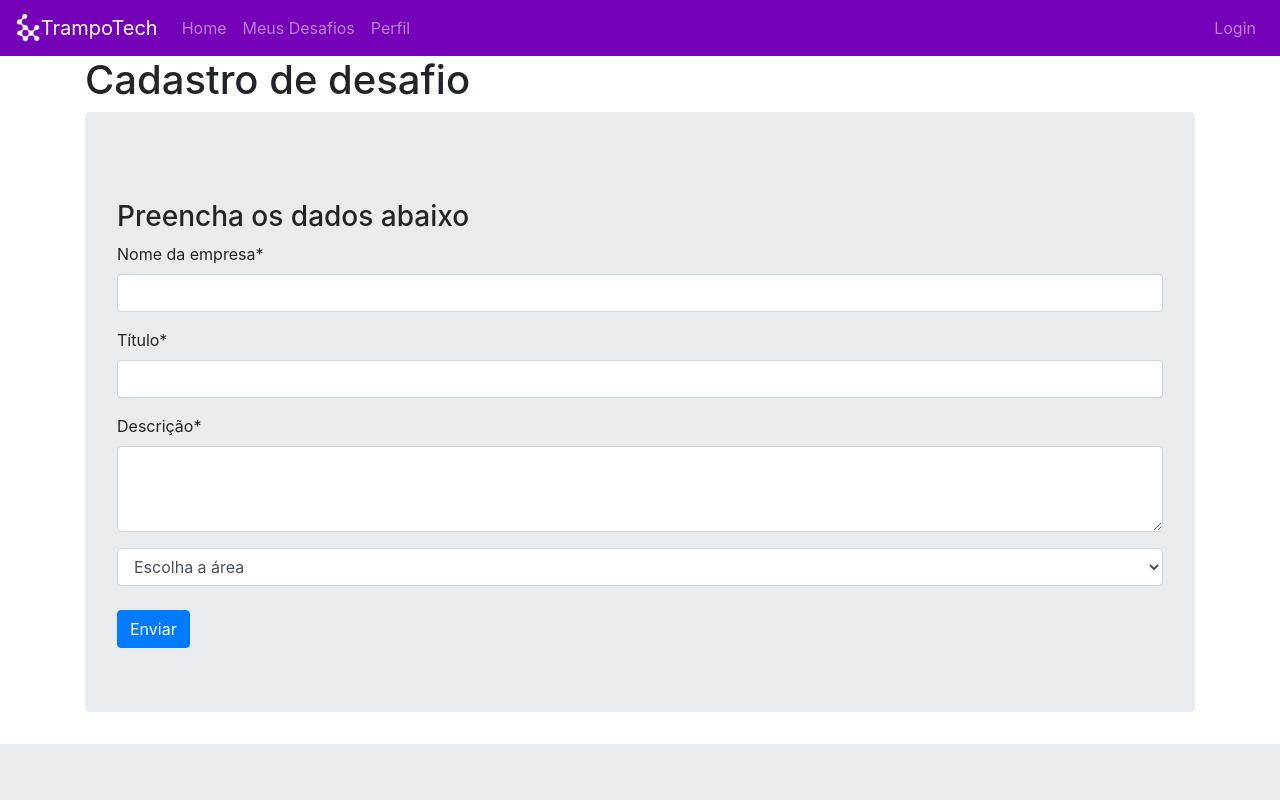
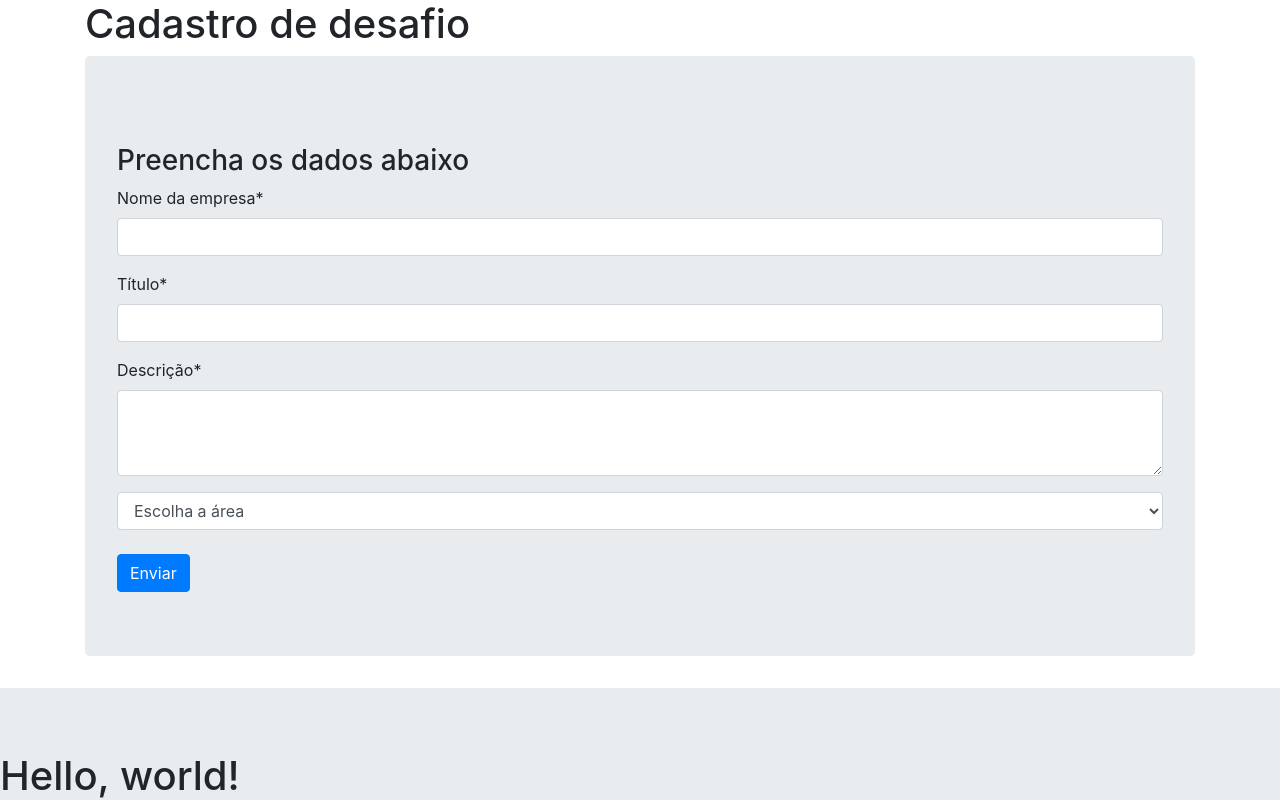
Before and after one commit to daniellycosta/ProviHackWoman, a React (Create React App) app: page /CadastroDesafio in a window 1280 px wide. Shown: the top 800 px of the page. Built offline with nearby package versions, Linux system fonts and the light colour scheme.

Commit message:
feat: tira o header

```diff
--- a/src/components/CadastroDesafio/CadastroDesafioComponent.jsx
+++ b/src/components/CadastroDesafio/CadastroDesafioComponent.jsx
@@ -3,6 +3,7 @@ import { Form, FormControl, Container, Jumbotron, Button } from "react-bootstrap
 
 export const CadastroDesafioComponent = (props) => {
   return (
+    <div>
 
       <Container>
         <h1>Cadastro de desafio</h1>
@@ -43,7 +44,7 @@ export const CadastroDesafioComponent = (props) => {
         </Jumbotron>
       </Container>
 
-
+    </div>
 
 
 
--- a/src/index.js
+++ b/src/index.js
@@ -3,13 +3,11 @@ import ReactDOM from "react-dom";
 import "./index.css";
 import { App } from "../src/App";
 import { Footer } from "../src/components/Footer";
-import { Header } from "../src/components/Header";
 import reportWebVitals from "./reportWebVitals";
 import "bootstrap/dist/css/bootstrap.min.css";
 
 ReactDOM.render(
   <React.StrictMode>
-    <Header/>
     <App />
     <Footer/>
   </React.StrictMode>,
```
Lines whose indentation alone changed are shown as unchanged.
